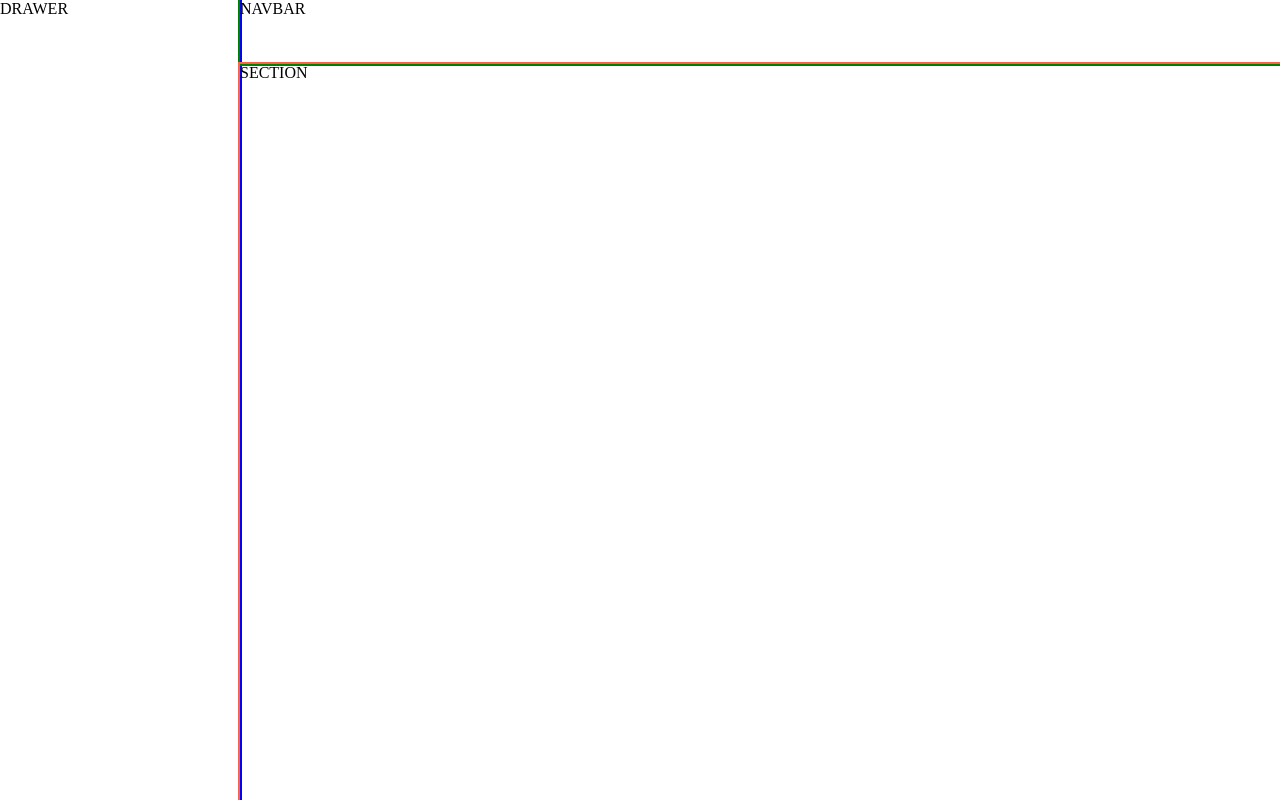
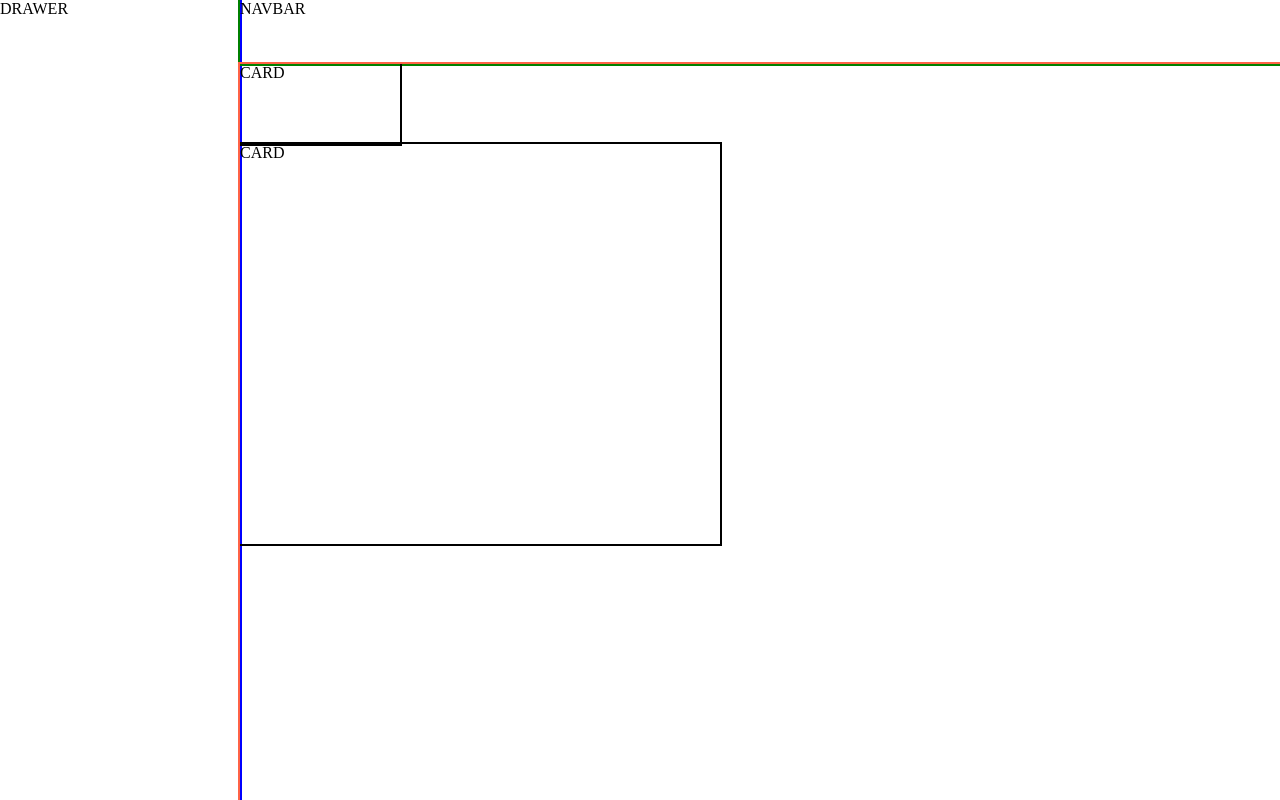
Before and after one commit to Hodwall/empire-chronicler, a React (Vite) app: page / in a window 1280 px wide. Built offline with nearby package versions, Linux system fonts and the light colour scheme.

Commit message:
Adds card components

```diff
--- /dev/null
+++ b/src/Components/Card/Card.css
@@ -0,0 +1,15 @@
+.Card {
+    outline: 2px solid;
+    height: 10em;
+    width: 20em;
+}
+
+.Card.small {
+    height: 5em;
+    width: 10em;
+}
+
+.Card.big {
+    height: 25em;
+    width: 30em;
+}
--- /dev/null
+++ b/src/Components/Card/Card.tsx
@@ -0,0 +1,12 @@
+import './Card.css'
+
+
+const Card = (props: {
+    size: string
+}) => {
+    return (
+        <div className={`Card ${props.size}`}>CARD</div>
+    )
+}
+
+export default Card;
--- a/src/Components/Section/Section.tsx
+++ b/src/Components/Section/Section.tsx
@@ -1,8 +1,12 @@
 import './Section.css';
+import Card from '../Card/Card.tsx'
 
 const Section = () => {
   return (
-    <div className="Section">SECTION</div>
+    <div className="Section">
+      <Card size="small" />
+      <Card size="big" />
+    </div>
   );
 };
 
```
